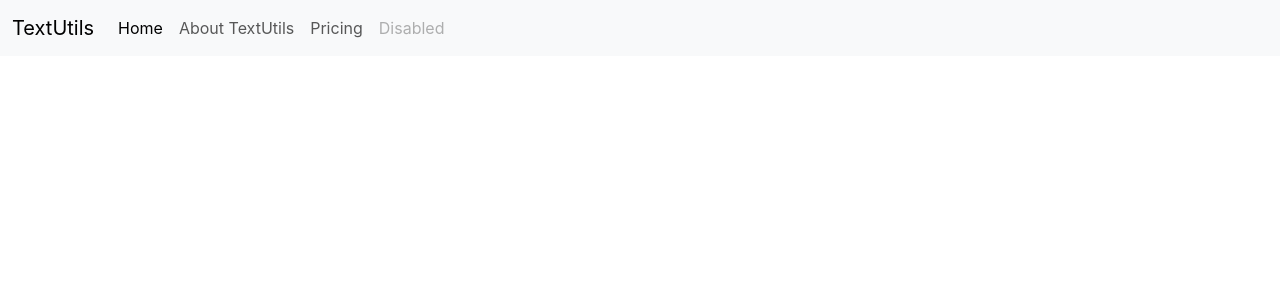
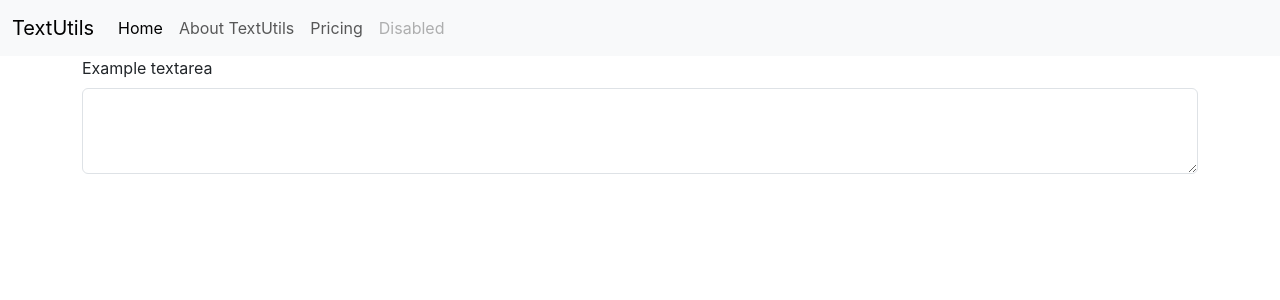
Before and after one commit to amanuchitkar/60-Days-of-ReactJs, a React (Create React App) app in the folder textutils/: page / in a window 1280 px wide. Shown: the top 300 px of the page. Built offline with nearby package versions, Linux system fonts and the light colour scheme.

Commit message:
60 Days of ReactJs

```diff
--- a/textutils/src/App.js
+++ b/textutils/src/App.js
@@ -1,12 +1,14 @@
 // import logo from './logo.svg';
 import "./App.css";
 import Navbar from "./Componets/navbar";
+import Textarea from './Componets/textForm'
 // let name = "aman";
 function App() {
   return (
     <>
     <Navbar title="TextUtils" aboutText="About TextUtils"/>
     {/* <Navbar/> */}
+    <Textarea heading=""/>
     </>
   );
 }
--- /dev/null
+++ b/textutils/src/Componets/textForm.js
@@ -0,0 +1,14 @@
+import React from "react";
+
+export default function TextForm() {
+  return (
+    <div>
+      <div class="mb-3 container">
+        <label for="mytext" class="form-label">
+          Example textarea
+        </label>
+        <textarea class="form-control" id="mytext" rows="3"></textarea>
+      </div>
+    </div>
+  );
+}
```
